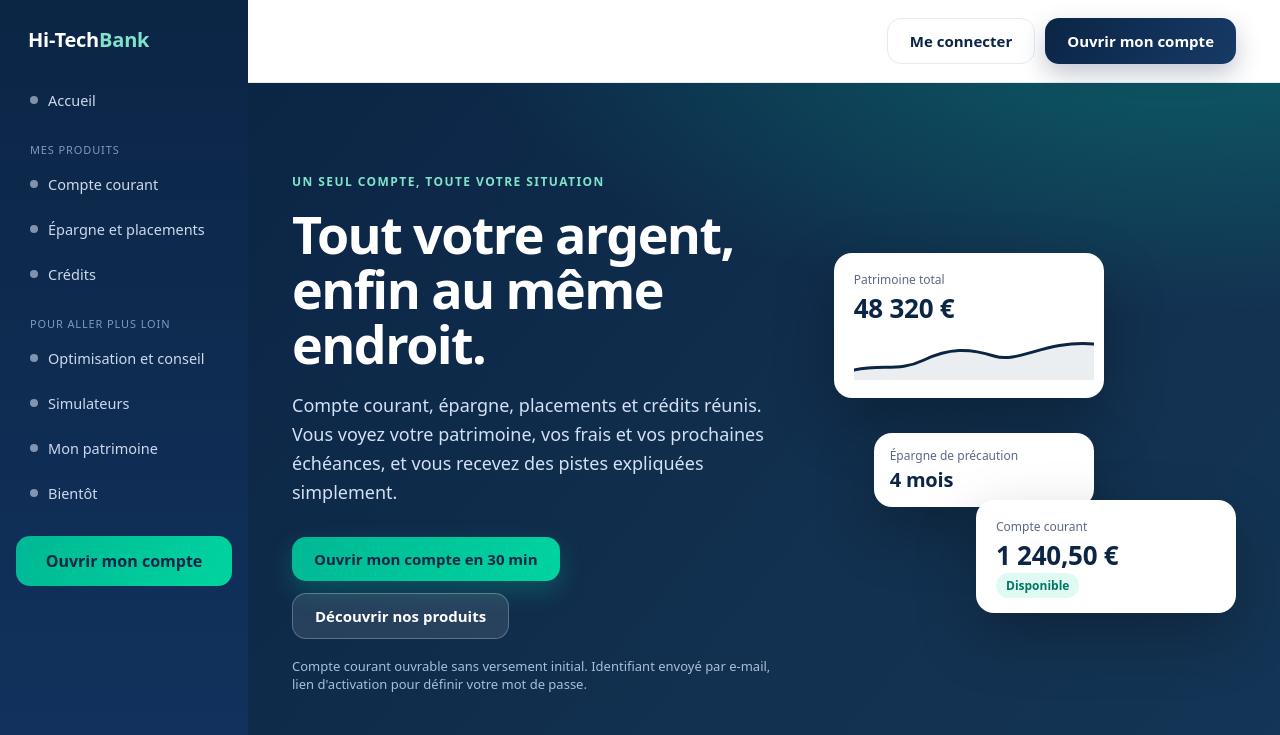
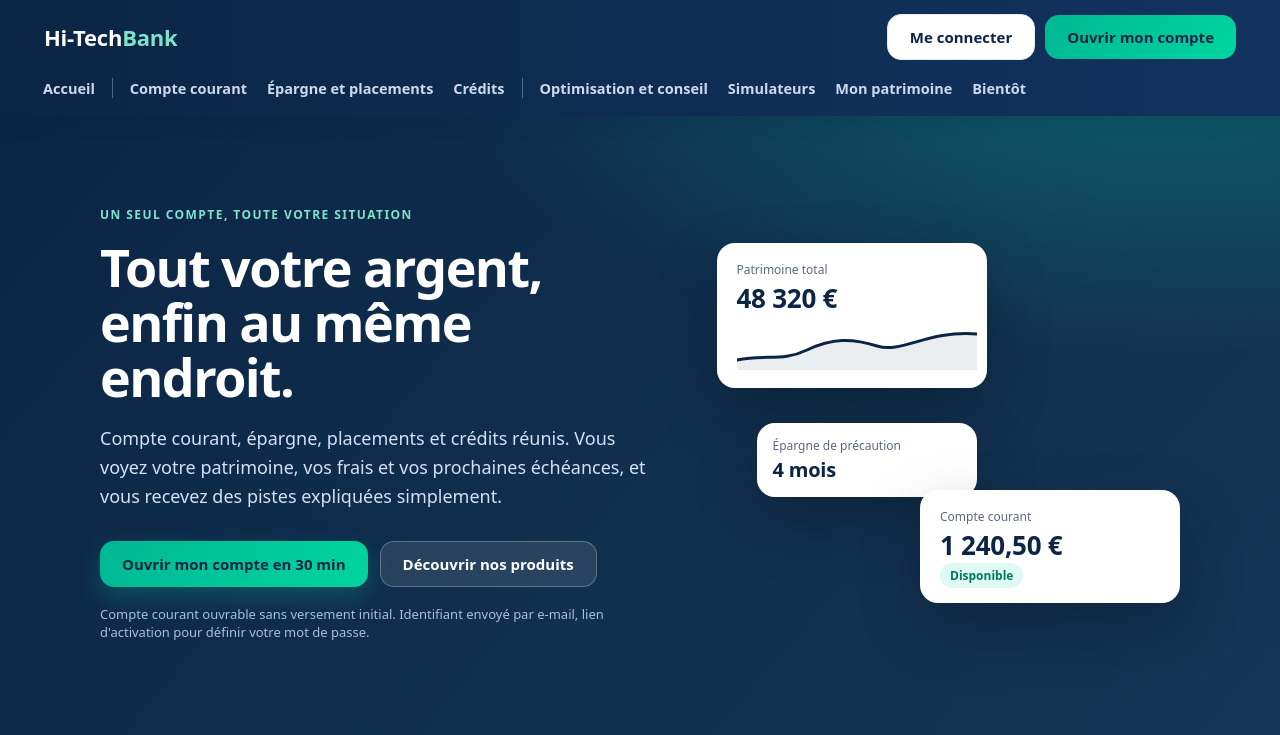
Before and after one commit to mchekini-check-consulting/formation-ba-compte-unique, an Angular app in the folder frontend/: page / in a window 1280 px wide. Shown: the top 735 px of the page. Built offline with nearby package versions, Linux system fonts and the light colour scheme; no server answers.

Commit message:
Lot 5 (correctif) : barre du haut pour le site public, espace dans l'indicateur d'étapes

```diff
--- a/frontend/src/app/landing/landing.html
+++ b/frontend/src/app/landing/landing.html
@@ -1,27 +1,32 @@
 <div class="landing">
-  <aside>
-    <div class="logo">Hi-Tech<span>Bank</span></div>
-    <nav (click)="allerALaRubrique($event)">
-      <a href="#accueil"><i></i>Accueil</a>
+  <!-- Site public (prospect) : barre en haut, lecture en Z (logo, puis actions, puis rubriques) ; l'espace client
+       connecté garde son menu à gauche (gabarit-espace), ce qui distingue les deux d'un coup d'œil. -->
+  <header class="barre-site">
+    <div class="barre-haut">
+      <div class="logo">Hi-Tech<span>Bank</span></div>
+      <div class="top">
+        @if (!parcoursOuvert()) {
+          <a class="btn o" routerLink="/connexion">Me connecter</a>
+        }
+        <a class="btn p cta" href="#parcours" (click)="ouvrirParcours($event)">Ouvrir mon compte</a>
+      </div>
+    </div>
+    <nav aria-label="Rubriques du site" (click)="allerALaRubrique($event)">
+      <a href="#accueil">Accueil</a>
       <div class="sep">Mes produits</div>
-      <a href="#compte"><i></i>Compte courant</a>
-      <a href="#epargne"><i></i>Épargne et placements</a>
-      <a href="#credits"><i></i>Crédits</a>
+      <a href="#compte">Compte courant</a>
+      <a href="#epargne">Épargne et placements</a>
+      <a href="#credits">Crédits</a>
       <div class="sep">Pour aller plus loin</div>
-      <a href="#optimisation"><i></i>Optimisation et conseil</a>
-      <a href="#simulateurs"><i></i>Simulateurs</a>
-      <a href="#patrimoine"><i></i>Mon patrimoine</a>
-      <a href="#bientot"><i></i>Bientôt</a>
+      <a href="#optimisation">Optimisation et conseil</a>
+      <a href="#simulateurs">Simulateurs</a>
+      <a href="#patrimoine">Mon patrimoine</a>
+      <a href="#bientot">Bientôt</a>
     </nav>
-    <a class="cta" href="#parcours" (click)="ouvrirParcours($event)">Ouvrir mon compte</a>
-  </aside>
+  </header>
 
   <main>
     @if (!parcoursOuvert()) {
-      <div class="top">
-        <a class="btn o" routerLink="/connexion">Me connecter</a>
-        <a class="btn p" href="#parcours" (click)="ouvrirParcours($event)">Ouvrir mon compte</a>
-      </div>
 
       <div id="accueil" class="hero">
         <div class="wrap">
--- a/frontend/src/app/landing/landing.ts
+++ b/frontend/src/app/landing/landing.ts
@@ -1,3 +1,4 @@
+import { ViewportScroller } from '@angular/common';
 import { Component, Injector, afterNextRender, inject, signal } from '@angular/core';
 import { RouterLink } from '@angular/router';
 import { Controles, DossierService, RepriseOuverture } from '../identification/dossier';
@@ -28,6 +29,7 @@ const ETAPE_SIGNATURE = 5;
 })
 export class Landing {
   private readonly injector = inject(Injector);
+  private readonly defilement = inject(ViewportScroller);
   private readonly ouvertures = inject(OuvertureService);
   private readonly dossiers = inject(DossierService);
   /** CU-27 critère 5 : fiche Livret A alimentée par les paramètres uniques du Livret A. */
@@ -56,6 +58,8 @@ export class Landing {
   private positionDefilement = 0;
 
   constructor() {
+    // Liens vers une rubrique (#epargne...) : la rubrique s'arrête sous la barre du haut au lieu d'être cachée dessous.
+    this.defilement.setOffset(() => [0, document.querySelector<HTMLElement>('.barre-site')?.offsetHeight ?? 0]);
     // Sans réponse du backend, la mention des frais n'est pas affichée (jamais de valeur écrite en dur).
     inject(SupportsService).parametresPublics().subscribe({
       next: (p) => {
@@ -117,7 +121,7 @@ export class Landing {
     event.preventDefault();
     const rubrique = lien.getAttribute('href')!.slice(1);
     this.parcoursOuvert.set(false);
-    afterNextRender(() => document.getElementById(rubrique)?.scrollIntoView?.(), { injector: this.injector });
+    afterNextRender(() => this.defilement.scrollToAnchor(rubrique), { injector: this.injector });
   }
 
   protected fermerParcours(event?: Event): void {
--- a/frontend/src/espace.scss
+++ b/frontend/src/espace.scss
@@ -221,7 +221,8 @@
   .tunnel { display: grid; grid-template-columns: minmax(0, 1fr) 280px; gap: 28px; align-items: start; }
   .tunnel-etapes { position: sticky; top: 72px; z-index: 2; background: #fff; border: 1px solid var(--line); border-radius: 14px; padding: 12px 16px; margin-bottom: 16px; }
   .etape-courante { margin: 0 0 6px; font-weight: 800; color: var(--navy); }
-  .tunnel-etapes ol { display: flex; flex-wrap: wrap; gap: 4px 16px; margin: 0; padding-left: 18px; font-size: 13px; color: var(--muted); }
+  /* Numéros à l’intérieur : sinon, dans une ligne flex, le numéro d’une étape se colle au libellé de la précédente. */
+  .tunnel-etapes ol { display: flex; flex-wrap: wrap; gap: 4px 16px; margin: 0; padding-left: 0; list-style-position: inside; font-size: 13px; color: var(--muted); }
   .tunnel-etapes li.faite { color: var(--succes); }
   .tunnel-etapes li[aria-current="step"] { color: var(--navy); font-weight: 700; }
   .tunnel-conseiller { margin-top: 24px; }
--- a/frontend/src/landing.scss
+++ b/frontend/src/landing.scss
@@ -13,25 +13,26 @@ html {
   font-family: system-ui, -apple-system, "Segoe UI", Roboto, sans-serif;
   color: var(--ink);
   background: var(--white);
-  display: grid;
-  grid-template-columns: 248px 1fr;
   min-height: 100vh;
 
   &, * { box-sizing: border-box; }
   a { color: inherit; }
 
-  /* Sidebar */
-  aside { position: sticky; top: 0; height: 100vh; overflow: auto; background: linear-gradient(180deg, #0b2545, #12335f); color: #dfe9fb; padding: 26px 16px; }
-  .logo { font-weight: 800; font-size: 20px; color: #fff; padding: 0 12px 26px; letter-spacing: -.01em; }
+  /* Barre du site public (prospect), en haut ; l'espace client connecté a son menu à gauche. */
+  .barre-site { position: sticky; top: 0; z-index: 10; background: linear-gradient(90deg, #0b2545, #12335f); color: #dfe9fb; box-shadow: 0 6px 18px rgba(11, 37, 69, .18); }
+  .barre-haut { display: flex; align-items: center; justify-content: space-between; gap: 16px; padding: 14px 44px 10px; }
+  .logo { font-weight: 800; font-size: 22px; color: #fff; letter-spacing: -.01em; }
   .logo span { color: #7fe3cc; }
-  aside nav a { display: flex; align-items: center; gap: 10px; padding: 11px 14px; border-radius: 12px; color: #cdd9ee; text-decoration: none; font-size: 14.5px; margin-bottom: 3px; }
-  aside nav a:hover { background: rgba(255, 255, 255, .08); color: #fff; }
-  aside nav a i { width: 8px; height: 8px; border-radius: 50%; background: currentColor; opacity: .6; }
-  aside .sep { font-size: 11px; text-transform: uppercase; letter-spacing: .08em; color: #7f97c4; padding: 18px 14px 6px; }
-  aside .cta { margin-top: 22px; display: block; text-align: center; background: linear-gradient(120deg, var(--mint), #00d4a0); color: var(--navy) !important; font-weight: 800; padding: 14px; border-radius: 14px; text-decoration: none; }
+  .barre-site nav { display: flex; flex-wrap: wrap; align-items: center; gap: 2px; padding: 0 34px 10px; }
+  .barre-site nav a { padding: 8px 9px; border-radius: 10px; color: #cdd9ee; text-decoration: none; font-size: 14.5px; font-weight: 600; }
+  .barre-site nav a:hover { background: rgba(255, 255, 255, .1); color: #fff; }
+  .barre-site nav a:focus-visible, .barre-site .btn:focus-visible { outline: 3px solid #7fe3cc; outline-offset: 2px; }
+  /* Libellés de groupe : remplacés à l'écran par un séparateur, gardés pour les lecteurs d'écran. */
+  .barre-site .sep { width: 1px; height: 20px; margin: 0 6px; background: rgba(205, 217, 238, .35); overflow: hidden; color: transparent; font-size: 0; }
+  .barre-site .btn.cta { background: linear-gradient(120deg, var(--mint), #00d4a0); color: var(--navy); box-shadow: none; font-weight: 800; }
 
   main { min-width: 0; }
-  .top { display: flex; justify-content: flex-end; gap: 10px; padding: 18px 44px; position: sticky; top: 0; background: rgba(255, 255, 255, .9); backdrop-filter: blur(8px); z-index: 5; border-bottom: 1px solid var(--line); }
+  .top { display: flex; align-items: center; gap: 10px; }
   .btn { display: inline-flex; align-items: center; gap: 8px; text-decoration: none; font-weight: 700; font-size: 15px; padding: 12px 22px; border-radius: 14px; border: 0; cursor: pointer; transition: transform .15s, box-shadow .15s; }
   .btn:hover { transform: translateY(-1px); }
   .btn.p { background: linear-gradient(120deg, var(--blue), var(--blue2)); color: #fff; box-shadow: 0 10px 24px rgba(11, 37, 69, .25); }
@@ -182,9 +183,8 @@ html {
   .mock .row span:last-child { font-weight: 700; }
 
   @media (max-width: 980px) {
-    grid-template-columns: 1fr;
-
-    aside { display: none; }
+    .barre-haut { padding: 12px 20px 8px; }
+    .barre-site nav { padding: 0 8px 8px; }
     .hero .wrap, .feature, .patri, .usecase { grid-template-columns: 1fr; }
     .hero h1 { font-size: 38px; }
     .hero-art { height: 360px; }
@@ -193,7 +193,6 @@ html {
     .opt-grid, .sim-row { grid-template-columns: 1fr; }
     section { padding: 52px 20px; }
     .hero { padding: 60px 20px; }
-    .top { padding: 14px 20px; }
     .dark { padding: 28px 22px; }
     .soon { grid-template-columns: 1fr; }
   }
```
Also changed, not shown: 1 other file (tests, documents, lock files or other folders).
